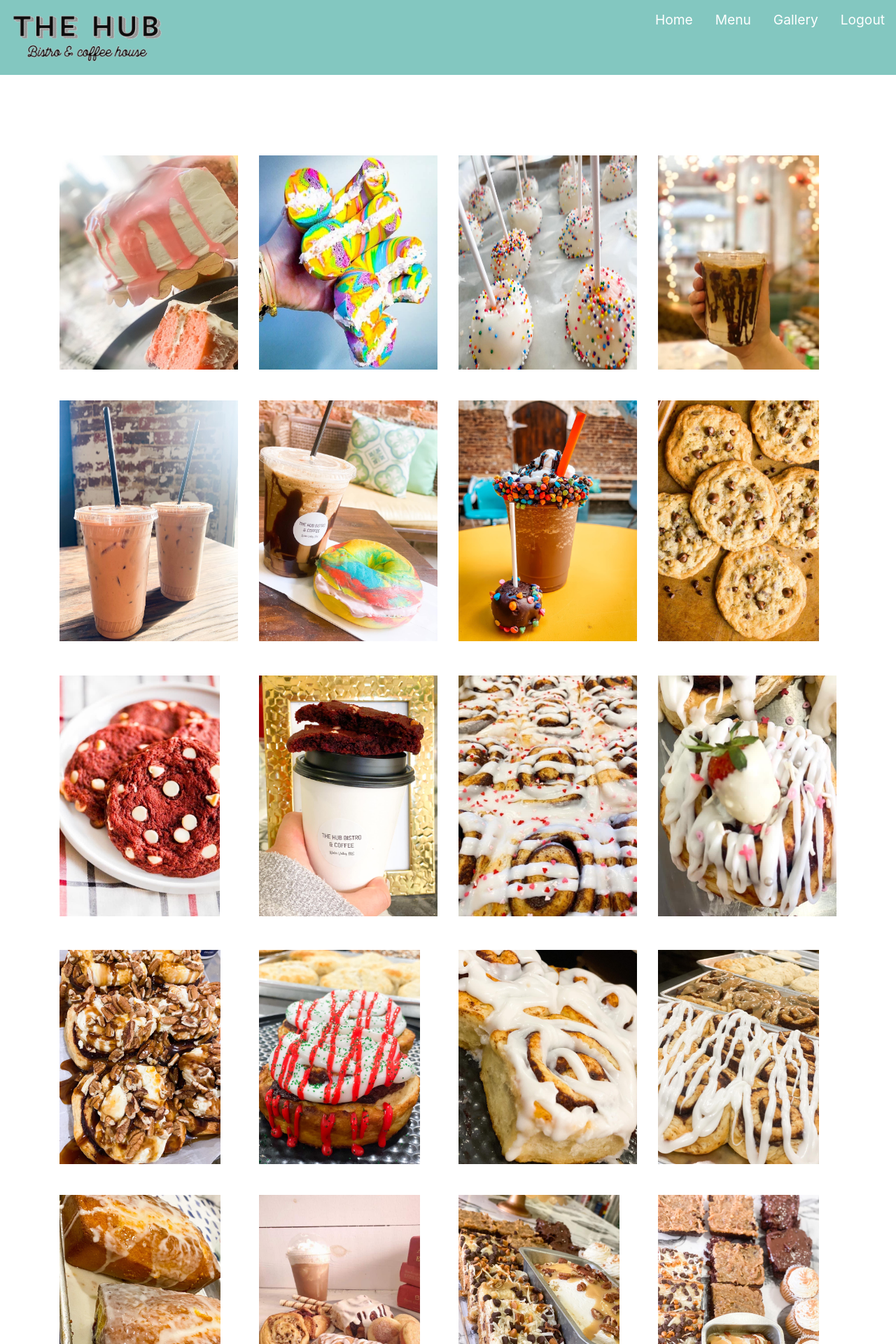
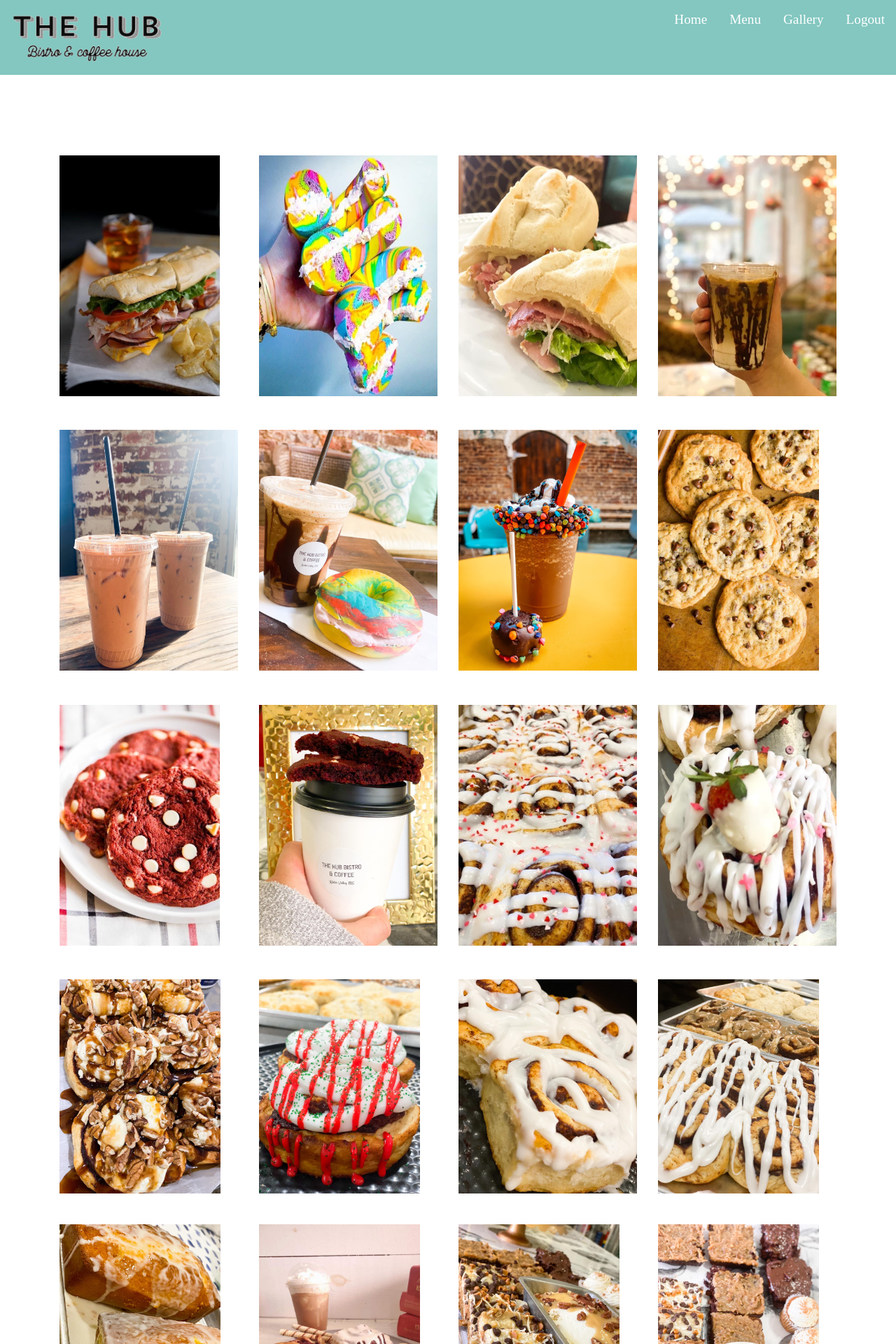
Before and after one commit to makylaperson43/Capstone, a Django app: page /gallery/ in a window 1280 px wide. Shown: the top 1920 px of the page at 70% size. Run offline with Django 3.2, Linux system fonts and the light colour scheme; some libraries are stand-ins or nearby versions.

Commit message:
menu touchups

```diff
--- a/HUB/static/gallery.css
+++ b/HUB/static/gallery.css
@@ -13,6 +13,7 @@ html {
   width: 100%;
   display: block;
   z-index: 3;
+
   /* transition: top 0.3s; */
 }
 
@@ -23,6 +24,7 @@ html {
   text-decoration: none;
   float: right;
   font-size: 1.5vw;
+  font-family: "Times New Roman", Times, serif !important;
 }
 
 .theHubWord {
@@ -39,6 +41,7 @@ html {
   margin-left: -950px;
   font-size: large;
   color: white;
+  font-family: "Times New Roman", Times, serif !important;
 }
 
 .contactAlignEmail {
@@ -46,24 +49,26 @@ html {
   margin-top: -35px;
   font-size: large;
   color: white;
+  font-family: "Times New Roman", Times, serif !important;
 }
 
 .contactAlignAddress {
   margin-top: -35px;
   font-size: large;
   color: white;
+  font-family: "Times New Roman", Times, serif !important;
 }
 .footer {
   width: 100%;
-  padding-bottom: 1%;
+  padding-bottom: 1% !important;
   background-color: #83c7c0;
   text-align: center;
-  padding-top: 1%;
+  padding-top: 1% !important;
 }
 .footerWords {
   color: white;
   font-family: cursive;
-  margin-bottom: -0.2%;
+  margin-bottom: -0.2% !important;
 }
 
 /*gallery*/
--- a/HUB/static/store.js
+++ b/HUB/static/store.js
@@ -598,3 +598,10 @@ $(document).ready(function () {
     },
   });
 });
+
+const btn = document.getElementById("btn");
+
+btn.addEventListener("click", function onClick() {
+  btn.style.backgroundColor = "salmon";
+  btn.style.color = "white";
+});
--- a/HUB/templates/cart.html
+++ b/HUB/templates/cart.html
@@ -64,7 +64,9 @@
 
   <body>
     <div class="movecart">
-      <button type="button" value="1" class="buttons">Breakfast</button>
+      <button id="btn" type="button" value="1" class="buttons">
+        Breakfast
+      </button>
       <button type="button" value="2" class="buttons">Salads</button>
       <button type="button" value="3" class="buttons">Pastries & More</button>
       <button type="button" value="4" class="buttons">
--- a/HUB/templates/gallery.html
+++ b/HUB/templates/gallery.html
@@ -33,15 +33,15 @@
   <body>
     <div class="container">
       <div class="portfolio-item row">
-        <div class="item selfie col-lg-3 col-md-4 col-6 col-sm">
+        <div class="item lap col-lg-3 col-md-4 col-6 col-sm">
           <a
-            href="{%static 'images/pics/cake1.JPG'%}"
+            href="{%static 'images/pics/sandwich4.JPG'%}"
             class="fancylight popup-btn"
             data-fancybox-group="light"
           >
             <img
               class="img-fluid"
-              src="{%static 'images/pics/cake1.JPG'%}"
+              src="{%static 'images/pics/sandwich4.JPG'%}"
               alt=""
             />
           </a>
@@ -59,15 +59,15 @@
             />
           </a>
         </div>
-        <div class="item selfie col-lg-3 col-md-4 col-6 col-sm">
+        <div class="item lap col-lg-3 col-md-4 col-6 col-sm">
           <a
-            href="{%static 'images/pics/cake2.JPG'%}"
+            href="{%static 'images/pics/sandwich3.JPG'%}"
             class="fancylight popup-btn"
             data-fancybox-group="light"
           >
             <img
               class="img-fluid"
-              src="{%static 'images/pics/cake2.JPG'%}"
+              src="{%static 'images/pics/sandwich3.JPG'%}"
               alt=""
             />
           </a>
@@ -358,15 +358,15 @@
             />
           </a>
         </div>
-        <div class="item gts col-lg-3 col-md-4 col-6 col-sm">
+        <div class="item lap col-lg-3 col-md-4 col-6 col-sm">
           <a
-            href="{%static 'images/pics/sandwich1.JPG'%}"
+            href="{%static 'images/pics/wrap1.JPG'%}"
             class="fancylight popup-btn"
             data-fancybox-group="light"
           >
             <img
               class="img-fluid"
-              src="{%static 'images/pics/sandwich1.JPG'%}"
+              src="{%static 'images/pics/wrap1.JPG'%}"
               alt=""
             />
           </a>
@@ -384,58 +384,6 @@
             />
           </a>
         </div>
-        <div class="item lap col-lg-3 col-md-4 col-6 col-sm">
-          <a
-            href="{%static 'images/pics/sandwich3.JPG'%}"
-            class="fancylight popup-btn"
-            data-fancybox-group="light"
-          >
-            <img
-              class="img-fluid"
-              src="{%static 'images/pics/sandwich3.JPG'%}"
-              alt=""
-            />
-          </a>
-        </div>
-        <div class="item lap col-lg-3 col-md-4 col-6 col-sm">
-          <a
-            href="{%static 'images/pics/sandwich4.JPG'%}"
-            class="fancylight popup-btn"
-            data-fancybox-group="light"
-          >
-            <img
-              class="img-fluid"
-              src="{%static 'images/pics/sandwich4.JPG'%}"
-              alt=""
-            />
-          </a>
-        </div>
-        <div class="item lap col-lg-3 col-md-4 col-6 col-sm">
-          <a
-            href="{%static 'images/pics/sandwich5.JPG'%}"
-            class="fancylight popup-btn"
-            data-fancybox-group="light"
-          >
-            <img
-              class="img-fluid"
-              src="{%static 'images/pics/sandwich5.JPG'%}"
-              alt=""
-            />
-          </a>
-        </div>
-        <div class="item lap col-lg-3 col-md-4 col-6 col-sm">
-          <a
-            href="{%static 'images/pics/wrap1.JPG'%}"
-            class="fancylight popup-btn"
-            data-fancybox-group="light"
-          >
-            <img
-              class="img-fluid"
-              src="{%static 'images/pics/wrap1.JPG'%}"
-              alt=""
-            />
-          </a>
-        </div>
       </div>
     </div>
   </body>
--- a/HUB/templates/login.html
+++ b/HUB/templates/login.html
@@ -58,7 +58,7 @@
                   href="{% url 'register-page' %}"
                   class="ml-2"
                   <div
-                  class="d-flex justify-content-center colorl"
+                  class="d-flex justify-content-center colorl hoverAccount"
                   >Don't have an account?</a
                 >
               </div>
```
Also changed, not shown: HUB/static/login.css (+6 -1 lines).
